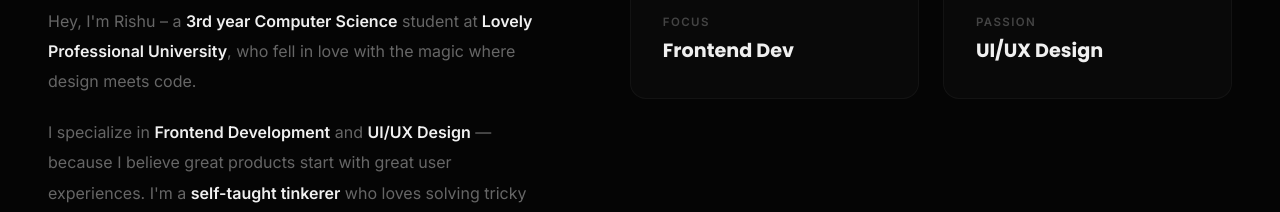
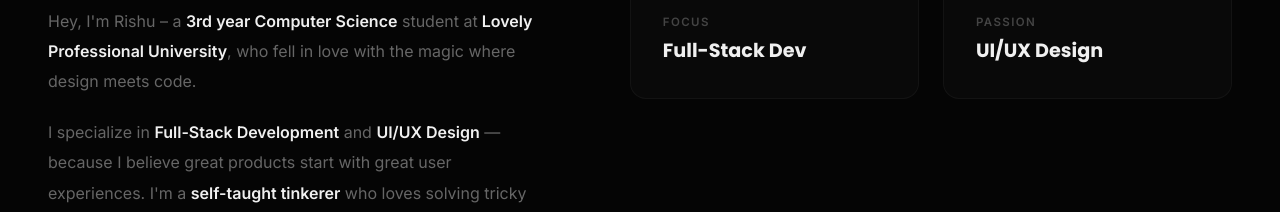
Before and after one commit to rishumahatha/RishuPortfolio, a React (Vite) app: page / in a window 1280 px wide. Shown: the part 1580-1792 px from the top of the page. Built offline with nearby package versions, Linux system fonts and the light colour scheme; no server answers.

Commit message:
add full stack

```diff
--- a/src/sections/About.jsx
+++ b/src/sections/About.jsx
@@ -3,7 +3,7 @@ import { useScrollReveal, useStaggerReveal } from '../hooks/useGsapScrollTrigger
 const stats = [
   { icon: '🎓', label: 'University', value: 'Lovely Professional University (LPU)' },
   { icon: '📚', label: 'Year', value: '3rd Year B.Tech' },
-  { icon: '💻', label: 'Focus', value: 'Frontend Dev' },
+  { icon: '💻', label: 'Focus', value: 'Full-Stack Dev' },
   { icon: '🎨', label: 'Passion', value: 'UI/UX Design' },
 ];
 
@@ -32,7 +32,7 @@ export default function About() {
               <strong> Lovely Professional University</strong>, who fell in love with the magic where design meets code.
             </p>
             <p>
-              I specialize in <strong>Frontend Development</strong> and <strong>UI/UX Design</strong> —
+              I specialize in <strong>Full-Stack Development</strong> and <strong>UI/UX Design</strong> —
               because I believe great products start with great user experiences. I&apos;m a <strong>self-taught tinkerer</strong> who loves
               solving tricky problems and experimenting with new tech. When I&apos;m not coding, you&apos;ll find me sketching UI ideas or reading about the latest in web dev.
             </p>
```
